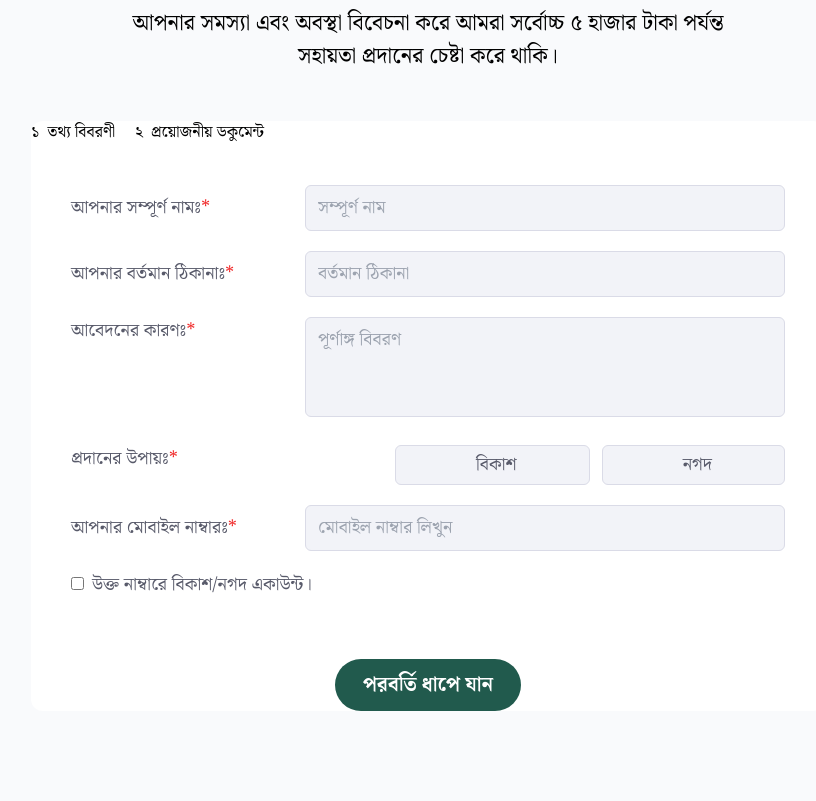
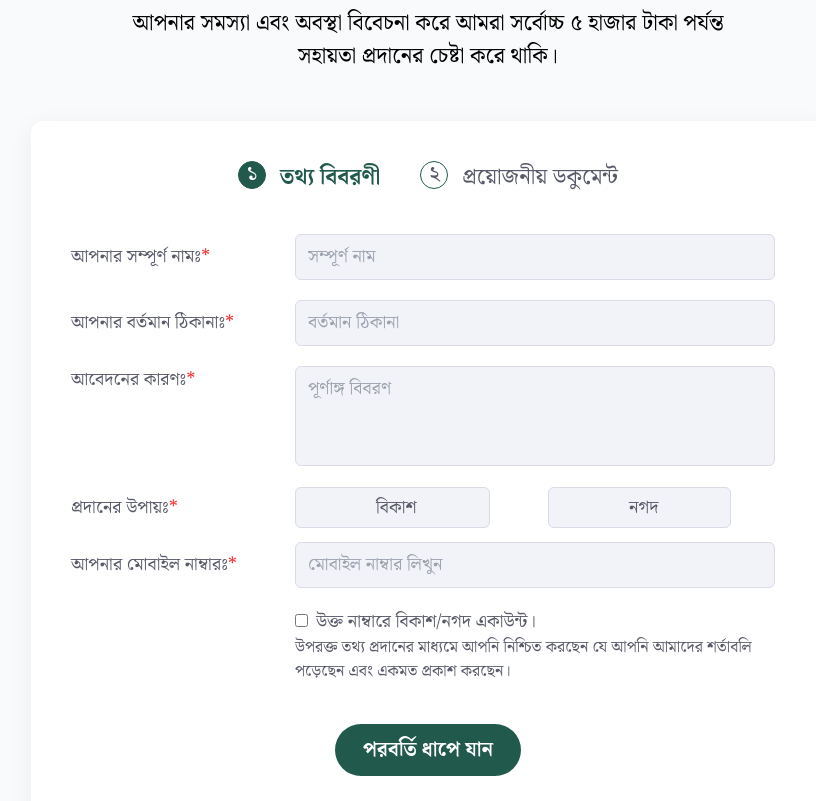
Before and after one commit to akibsaleh/Shohayota, a React (Vite) app: page / in a window 1280 px wide. Shown: the part 1040-1841 px from the top of the page, without its empty margins (212-1028 px from the left). Built offline with nearby package versions, Linux system fonts and the light colour scheme.

Commit message:
Style changes of application component

```diff
--- a/src/Components/Application/ApplicationForm.jsx
+++ b/src/Components/Application/ApplicationForm.jsx
@@ -1,13 +1,13 @@
 /* eslint-disable no-unused-vars */
-import { useState } from "react";
-import { useForm } from "react-hook-form";
-import { DevTool } from "@hookform/devtools";
-import { useTranslation } from "react-i18next";
-import ApplicationCardStep2 from "./ApplicationCardStep2";
+import { useState } from 'react';
+import { useForm } from 'react-hook-form';
+import { DevTool } from '@hookform/devtools';
+import { useTranslation } from 'react-i18next';
+import ApplicationCardStep2 from './ApplicationCardStep2';
 
 const ApplicationForm = () => {
-  const { t, i18n } = useTranslation("global");
-  const isBn = i18n.language === "bn";
+  const { t, i18n } = useTranslation('global');
+  const isBn = i18n.language === 'bn';
   const [formStep, setFormStep] = useState(0);
 
   const { register, control, handleSubmit } = useForm();
@@ -16,18 +16,18 @@ const ApplicationForm = () => {
     setFormStep((step) => step + 1);
   };
 
+  console.log(formStep);
+
   const renderButton = () => {
     if (formStep === 0) {
       return (
         <div className="flex justify-center gap-5 pt-5">
           <button
             type="button"
-            className={`text-xl font-semibold leading-8 text-white bg-plant-700 rounded-[70px] py-2.5 px-7 ${
-              isBn ? "font-nsb" : "font-archivo"
-            }`}
+            className={`text-xl font-semibold leading-8 text-white bg-plant-700 rounded-[70px] py-2.5 px-7 ${isBn ? 'font-nsb' : 'font-archivo'}`}
             onClick={completeFormStep}
           >
-            <span className="h-8">{t("applicationForm.nextStepBtn")}</span>
+            <span className="h-8">{t('applicationForm.nextStepBtn')}</span>
           </button>
         </div>
       );
@@ -36,12 +36,10 @@ const ApplicationForm = () => {
         <div className="flex justify-center gap-5 pt-5">
           <button
             type="submit"
-            className={`text-xl font-semibold leading-8 text-white bg-plant-700 rounded-[70px] py-2.5 px-7 ${
-              isBn ? "font-nsb" : "font-archivo"
-            }`}
+            className={`text-xl font-semibold leading-8 text-white bg-plant-700 rounded-[70px] py-2.5 px-7 ${isBn ? 'font-nsb' : 'font-archivo'}`}
             onClick={completeFormStep}
           >
-            <span className="h-8">{t("applicationForm.submitBtn")}</span>
+            <span className="h-8">{t('applicationForm.submitBtn')}</span>
           </button>
         </div>
       );
@@ -54,86 +52,88 @@ const ApplicationForm = () => {
   };
 
   return (
-    <div className="w-[794px] mx-auto bg-white rounded-xl">
-      <div className="flex gap-5">
+    <div className="w-[794px] mx-auto bg-white rounded-xl shadow-applicationBox p-10">
+      <div className="flex gap-10 w-full justify-center items-center pb-10">
         <div
-          className="flex gap-2 cursor-pointer"
+          className="flex gap-3.5 cursor-pointer text-thunder-500 text-[22px] font-normal"
           onClick={() => setFormStep(0)}
         >
-          <h1>{t("applicationForm.formCount1")}</h1>
-          <h1>{t("applicationForm.form1Title")}</h1>
+          <h1 className={`border border-plant-700 rounded-full w-7 h-7 flex justify-center items-center ${formStep === 0 ? 'bg-plant-700 text-white' : ''}`}>
+            <span>{t('applicationForm.formCount1')}</span>
+          </h1>
+          <h1 className={`${formStep === 0 ? 'text-plant-700 font-semibold' : ''}`}>{t('applicationForm.form1Title')}</h1>
         </div>
 
         <div
-          className="flex gap-2 cursor-pointer"
+          className="flex gap-3.5 cursor-pointer text-thunder-500 text-[22px] font-normal"
           onClick={() => setFormStep(1)}
         >
-          <h1>{t("applicationForm.formCount2")}</h1>
-          <h1>{t("applicationForm.form2Title")}</h1>
+          <h1 className={`border border-plant-700 rounded-full w-7 h-7 flex justify-center items-center ${formStep === 1 ? 'bg-plant-700 text-white' : ''}`}>{t('applicationForm.formCount2')}</h1>
+          <h1 className={`${formStep === 1 ? 'text-plant-700 font-semibold' : ''}`}>{t('applicationForm.form2Title')}</h1>
         </div>
       </div>
 
       <form onSubmit={handleSubmit(formSubmit)}>
         {formStep === 0 && (
-          <div className="p-10 space-y-5">
-            <div className="flex gap-6 items-center">
+          <div className="space-y-5">
+            <div className="grid grid-cols-[200px_auto] gap-6 items-center">
               <div className="w-full font-medium text-lg text-thunder-500">
                 <label>
-                  <span>{t("applicationForm.nameLabel")}</span>
+                  <span>{t('applicationForm.nameLabel')}</span>
                   <span className="text-[#F02727]">*</span>
                 </label>
               </div>
               <div className="w-full">
                 <input
-                  {...register("name")}
+                  {...register('name')}
                   type="text"
-                  placeholder={t("applicationForm.namePlaceHolder")}
+                  placeholder={t('applicationForm.namePlaceHolder')}
                   required
                   className="w-[480px] px-3 py-2 bg-haze border-[1px] border-plant-100 rounded-md text-thunder-700 focus-visible: outline-none text-lg"
                 />
               </div>
             </div>
-            <div className="flex gap-6 items-center">
+            <div className="grid grid-cols-[200px_auto] gap-6 items-center">
               <div className="w-full font-medium text-lg text-thunder-500">
                 <label>
-                  <span>{t("applicationForm.addressLabel")}</span>
+                  <span>{t('applicationForm.addressLabel')}</span>
                   <span className="text-[#F02727]">*</span>
                 </label>
               </div>
               <div className="w-full">
                 <input
-                  {...register("address")}
+                  {...register('address')}
                   type="text"
-                  placeholder={t("applicationForm.addressPlaceHolder")}
+                  placeholder={t('applicationForm.addressPlaceHolder')}
                   required
                   className="w-[480px] px-3 py-2 bg-haze border-[1px] border-plant-100 rounded-md text-thunder-700 focus-visible: outline-none text-lg"
                 />
               </div>
             </div>
-            <div className="flex gap-6">
+            <div className="grid grid-cols-[200px_auto] gap-6">
               <div className="w-full font-medium text-lg text-thunder-500">
                 <label>
-                  <span>{t("applicationForm.detailsLabel")}</span>
+                  <span>{t('applicationForm.detailsLabel')}</span>
                   <span className="text-[#F02727]">*</span>
                 </label>
               </div>
               <div className="w-full">
                 <textarea
-                  {...register("reason")}
-                  placeholder={t("applicationForm.detailsPlaceHolder")}
+                  {...register('reason')}
+                  placeholder={t('applicationForm.detailsPlaceHolder')}
                   required
                   className="w-[480px] h-[100px] px-3 py-2 bg-haze border-[1px] border-plant-100 rounded-md text-thunder-700 focus-visible: outline-none text-lg resize-none"
                 ></textarea>
               </div>
             </div>
-            <div className="flex gap-6">
+            <div className="grid grid-cols-[200px_auto] gap-6">
               <div className="w-full font-medium text-lg text-thunder-500">
                 <label>
-                  <span>{t("applicationForm.paymentLabel")}</span>
+                  <span>{t('applicationForm.paymentLabel')}</span>
                   <span className="text-[#F02727]">*</span>
                 </label>
               </div>
-              <div className="w-[494px] space-x-3 flex">
+              <div className="w-[494px] gap-3 flex">
                 {/* <button
                 type="button"
                 {...register("paymentMethod", { value: t("applicationForm.paymentMethod1") })}
@@ -148,69 +148,78 @@ const ApplicationForm = () => {
                 >
                   {t("applicationForm.paymentMethod2")}
                 </button> */}
+                <div className="w-1/2">
                   <input
                     type="radio"
                     id="bkash"
-                  {...register("paymentMethod")}
-                  value={t("applicationForm.paymentMethod1")}
+                    {...register('paymentMethod')}
+                    value={t('applicationForm.paymentMethod1')}
                     className="hidden"
                   />
                   <label
                     htmlFor="bkash"
                     className="py-[5px] pr-[72px] pl-[80px] bg-haze border-[1px] border-plant-100 rounded-md text-thunder-500 text-lg"
                   >
-                  {t("applicationForm.paymentMethod1")}
+                    {t('applicationForm.paymentMethod1')}
                   </label>
+                </div>
+                <div className="w-1/2">
                   <input
                     type="radio"
                     id="nagad"
-                  {...register("paymentMethod")}
-                  value={t("applicationForm.paymentMethod2")}
+                    {...register('paymentMethod')}
+                    value={t('applicationForm.paymentMethod2')}
                     className="hidden"
                   />
                   <label
                     htmlFor="nagad"
                     className="py-[5px] pr-[72px] pl-[80px] bg-haze border-[1px] border-plant-100 rounded-md text-thunder-500 text-lg"
                   >
-                  {t("applicationForm.paymentMethod2")}
+                    {t('applicationForm.paymentMethod2')}
                   </label>
                 </div>
               </div>
-            <div className="flex gap-6 items-center">
+            </div>
+            <div className="grid grid-cols-[200px_auto] gap-6 items-center">
               <div className="w-full font-medium text-lg text-thunder-500">
                 <label>
-                  <span>{t("applicationForm.phoneLabel")}</span>
+                  <span>{t('applicationForm.phoneLabel')}</span>
                   <span className="text-[#F02727]">*</span>
                 </label>
               </div>
               <div className="w-full">
                 <input
-                  {...register("phone")}
+                  {...register('phone')}
                   type="text"
-                  placeholder={t("applicationForm.phonePlaceholder")}
+                  placeholder={t('applicationForm.phonePlaceholder')}
                   required
                   className="w-[480px] px-3 py-2 bg-haze border-[1px] border-plant-100 rounded-md text-thunder-700 focus-visible: outline-none text-lg"
                 />
               </div>
             </div>
-            <div className="flex gap-6 items-center">
-              <div className="w-full">
+            <div className="flex gap-6 items-center pl-56">
+              <div className="w-full pb-5">
                 <label className="label cursor-pointer">
                   <input
                     type="checkbox"
                     defaultChecked=""
-                    {...register("checkbox")}
+                    {...register('checkbox')}
                     className="checkbox checkbox-primary"
                   />
-                  <span className="w-[480px] text-thunder-500 text-lg pl-2">
-                    {t("applicationForm.checkboxTitle")}
-                  </span>
+                  <span className="w-[480px] text-thunder-500 text-lg pl-2">{t('applicationForm.checkboxTitle')}</span>
                 </label>
+                <p className="text-thunder-500 text-base">{t('applicationForm.termsTitle')}</p>
               </div>
             </div>
           </div>
         )}
-        {formStep === 1 && <ApplicationCardStep2 t={t} register={register} control={control}></ApplicationCardStep2>}
+        {formStep === 1 && (
+          <ApplicationCardStep2
+            t={t}
+            register={register}
+            control={control}
+          ></ApplicationCardStep2>
+        )}
         {renderButton()}
       </form>
       <DevTool control={control} />
--- a/tailwind.config.js
+++ b/tailwind.config.js
@@ -40,6 +40,7 @@ export default {
         termsBox: '0px 3px 8px 0px rgba(29, 32, 46, 0.08)',
         contactBox: '0px 6px 24px 0px rgba(29, 32, 46, 0.06)',
         donateBox: '0px 4px 8px 0px rgba(40, 45, 61, 0.08), 0px 0px 1px 0px rgba(54, 58, 77, 0.12)',
+        applicationBox: '0px 6px 24px 0px rgba(29, 32, 46, 0.06)',
       },
     },
   },
```
Lines whose indentation alone changed are shown as unchanged.
